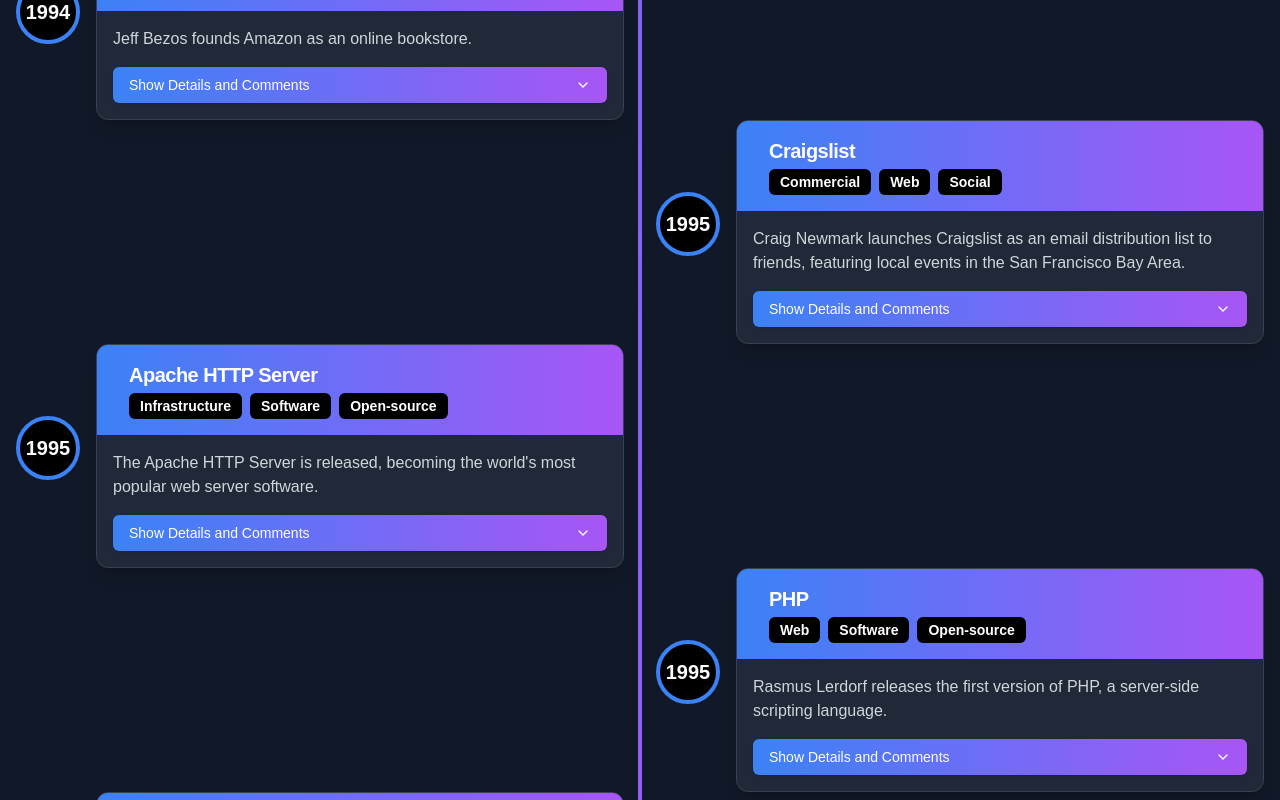
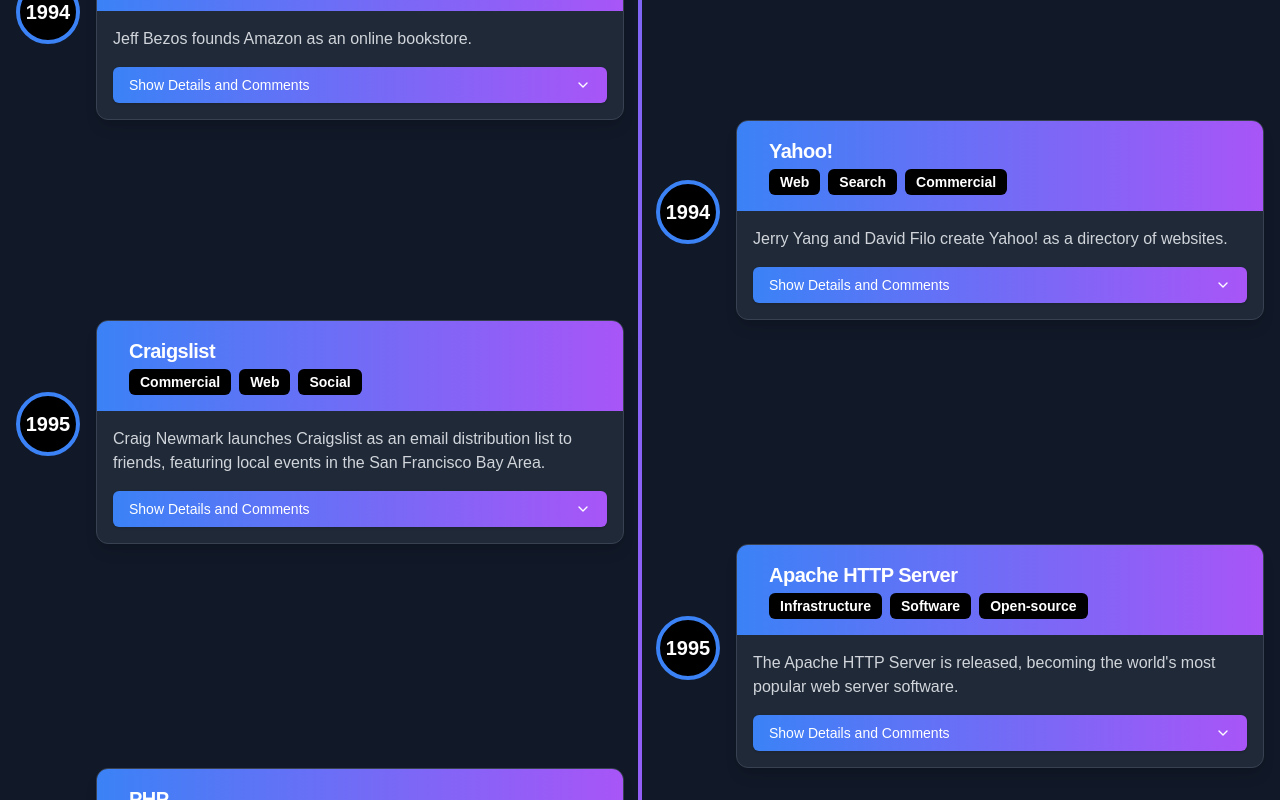
Before and after one commit to kduckets/wtfinternet, a Next.js app: page / in a window 1280 px wide. Shown: the part 3300-4100 px from the top of the page. Built offline with nearby package versions, Linux system fonts and the light colour scheme; no server answers; the database is empty.

Commit message:
Update milestones.ts

```diff
--- a/data/milestones.ts
+++ b/data/milestones.ts
@@ -589,6 +589,24 @@
         impact: "Became essential for remote work and education, especially during the COVID-19 pandemic",
         categories: ["Communication", "Software", "Commercial"],
       },
+      {
+        id: "yahoo",
+        year: 1994,
+        title: "Yahoo!",
+        description: "Jerry Yang and David Filo create Yahoo! as a directory of websites.",
+        profitModel: "Initially advertising, later expanded to various internet services",
+        impact: "One of the first major web portals, helping users navigate the early web",
+        categories: ["Web", "Search", "Commercial"],
+      },
+      {
+        id: "mapquest",
+        year: 1996,
+        title: "MapQuest",
+        description: "MapQuest launches its online mapping service, providing directions and maps to internet users.",
+        profitModel: "Advertising and licensing of mapping data",
+        impact: "Pioneered online mapping and navigation services, changing how people plan travel",
+        categories: ["Web", "Commercial", "Navigation"],
+      },
   ]
 
   export interface CategoryGroup {
```
